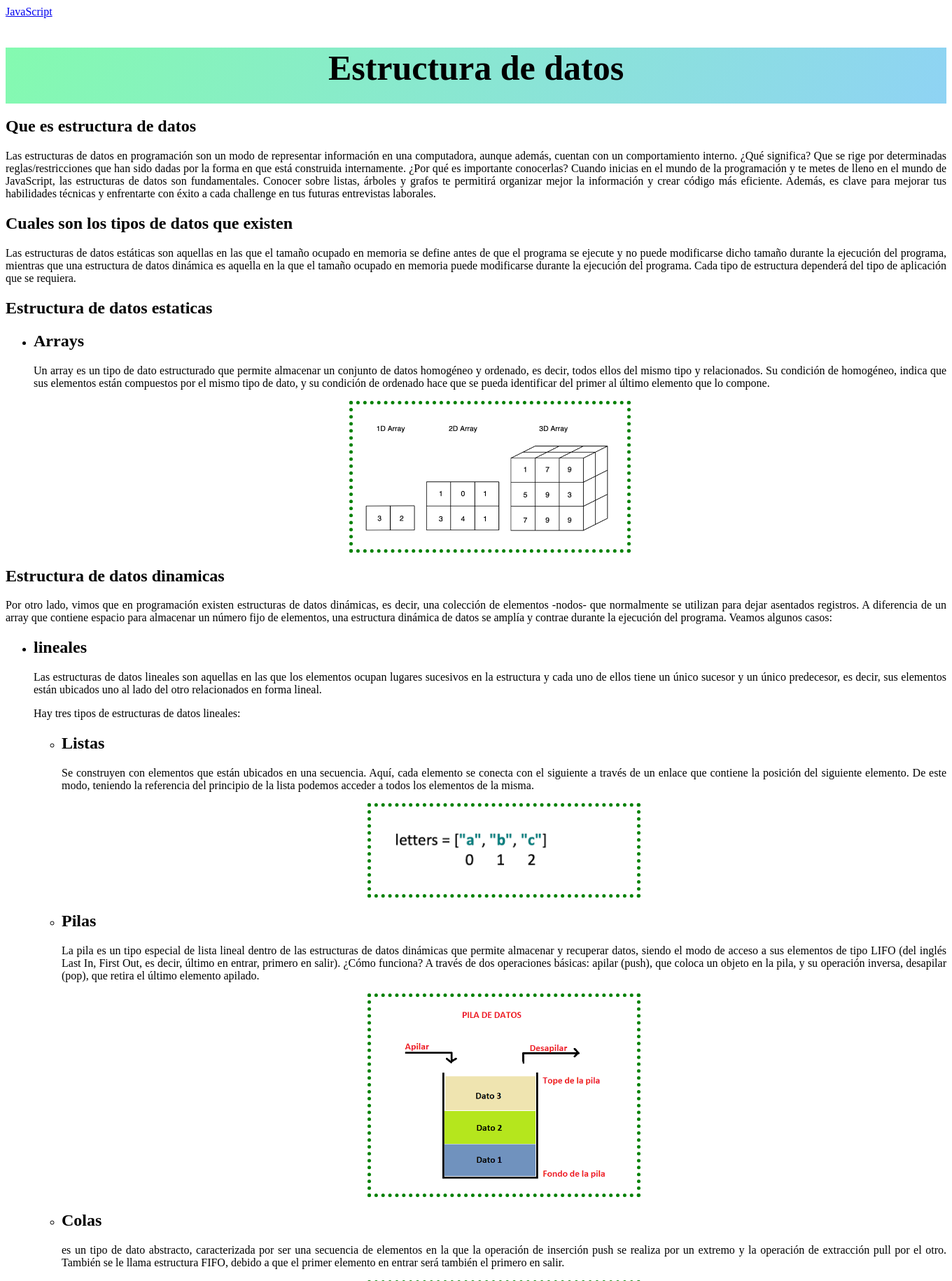
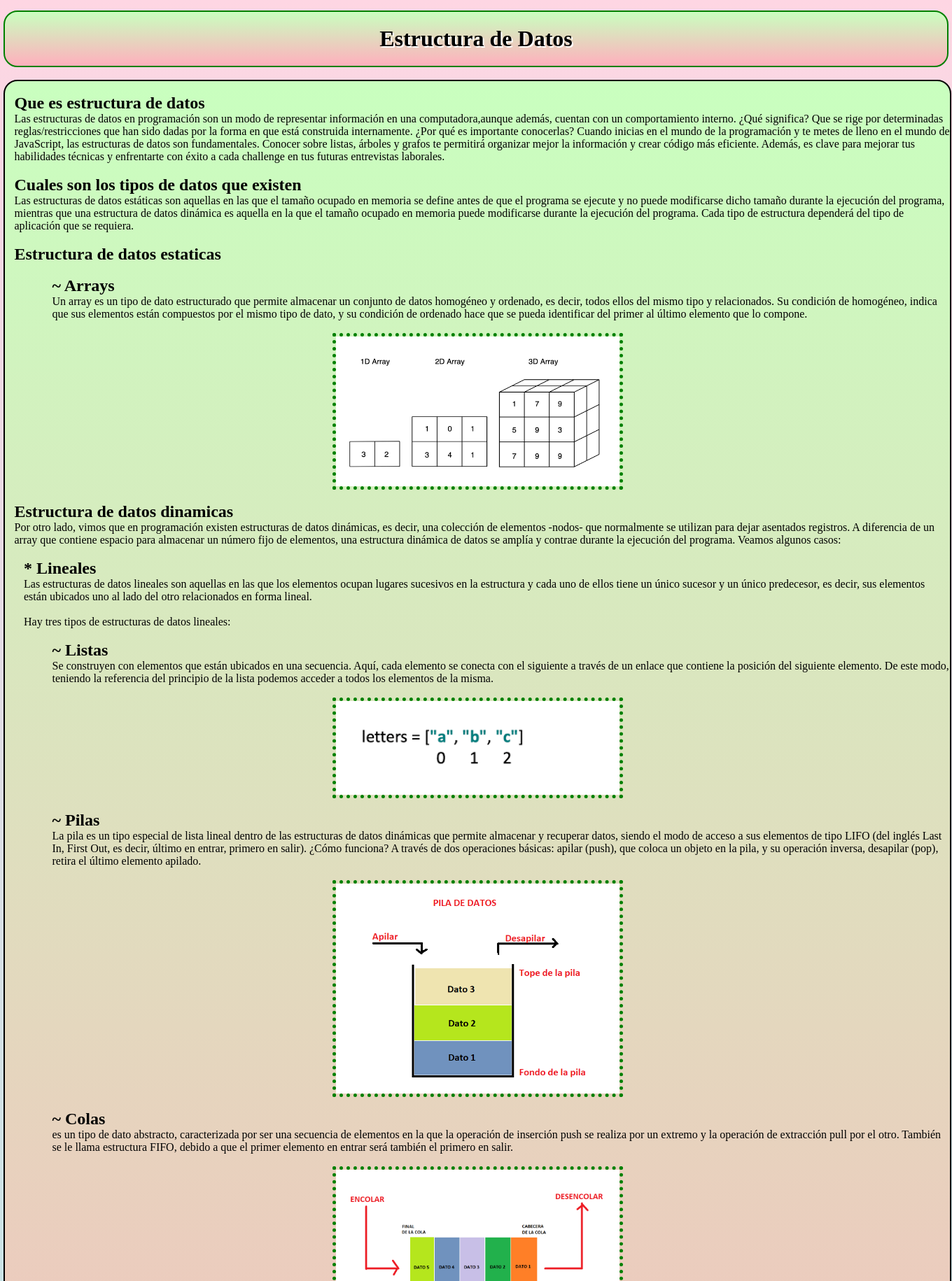
Before and after one commit to jhoncortesva/Estructura-de-datos, a PHP site: page / in a window 1360 px wide. Shown: the top 1831 px of the page at 70% size. Run offline with PHP 8.4, Linux system fonts and the light colour scheme.

Commit message:
se modifico el index y el css

```diff
--- a/css.css
+++ b/css.css
@@ -1,36 +1,89 @@
-.menu{
-    margin: auto;
-    background-image: linear-gradient(120deg, #84fab0 0%, #8fd3f4 100%);
-    height: 80px;
+*{
+    margin: 0;
+    padding: 0;
+
+}
+
+body{
+    background-image: linear-gradient(to top, #a8edea 0%, #fed6e3 100%);
+
 }
 
 h1{
-    font-size: 50px;
+    font: bold 14 px verdana, geneva, sans-serif;
+    text-align: center;
+    text-shadow: 2px 2px white;
+}
+
+h2{
+    font: bold 14 px verdana, geneva, sans-serif;
+    text-align: left;
+}
+
+#contenedor{
+    width: 1350px;
+    margin: 15px auto;
+    text-align: left;
+}
+
+header{
+    background-image: linear-gradient(to top, #d5dee7 0%, #ffafbd 0%, #c9ffbf 100%);
+    border: 2px solid green;
+    padding: 20px;
+    border-radius: 20px;
 
 }
 
 section{
+    text-align: justify ;
+    width: 1350px;
+    height: 2700px;
+    background-image: linear-gradient(to top, #d5dee7 0%, #ffafbd 0%, #c9ffbf 100%);
+    border-radius: 20px;
+    border: 2px solid black;
+}
+
+
+
+.ali{
+    text-align: justify;
+    text-indent: 2%;
+}
+
+.al{
+    text-indent: 5%;
     text-align: justify;
 }
 
+.all{
+    text-indent: 2%;
+}
+
+.tex{
+    text-indent: 5%;
+}
+
+.x{
+    text-indent: 1%;
+}
+
 img{
-
     border: 5px dotted green;
     text-align: center;
     margin: auto;
-
-}
-
-.center {
     display: block;
     margin-left: auto;
     margin-right: auto;
     width: 30%;
 }
 
-footer{
-    margin: auto;
-    background-image: linear-gradient(to top, #c79081 0%, #dfa579 100%);
-    border-radius: 10px;
-    height: 110px;
+aside{
+    background-image: linear-gradient(to right, #ff8177 0%, #ff867a 0%, #ff8c7f 21%, #f99185 52%, #cf556c 78%, #b12a5b 100%);
+    float: right;
+    width: 120px;
+    height: 150px;
+    margin: 20px;
+    padding: 20px;
+    border-radius: 20px;
+    border: 2px solid black;
 }
--- a/index.html
+++ b/index.html
@@ -9,169 +9,172 @@
   <title>Definiciones y ejemplos</title>
 </head>
 
-<body>
+<div id="contenedor">
+  <body>
 
-  <nav class="menus">
-    <div class="menuu">
-          <a href="js.html">JavaScript</a>
+  <header>
+        <h1>
+          Estructura de Datos
+        </h1>
+  </header>
 
-    </div>
-
-
-  </nav>
-  <header>
-    <nav class="container">
-      <div class="menu">
-        <h1>
-          <center>Estructura de datos</center>
-        </h1>
-      </div>
-    </nav>
-  </header>
-  <main>
-    <section>
-      <div class="info">
-        <h2 class="ED">Que es estructura de datos</h2>
-        <p>Las estructuras de datos en programación son un modo de representar información en una computadora,
-          aunque además,
-          cuentan con un comportamiento interno. ¿Qué significa? Que se rige por determinadas
-          reglas/restricciones que han
+  </br>
+  <section>
+    </br>
+        <h2 class="x">Que es estructura de datos</h2>
+        <p class="x">Las estructuras de datos en programación son un modo de representar información en una computadora,aunque además,
+          cuentan con un comportamiento interno. ¿Qué significa? Que se rige por determinadas </p>
+          <p class="x">reglas/restricciones que han
           sido dadas por la forma en que está construida internamente.
-
           ¿Por qué es importante conocerlas? Cuando inicias en el mundo de la programación y te metes de lleno
-          en el mundo de
-          JavaScript, las estructuras de datos son fundamentales. Conocer sobre listas, árboles y grafos te
+          en el mundo de</p>
+          <p class="x">JavaScript, las estructuras de datos son fundamentales. Conocer sobre listas, árboles y grafos te
           permitirá
-          organizar mejor la información y crear código más eficiente. Además, es clave para mejorar tus
-          habilidades técnicas
+          organizar mejor la información y crear código más eficiente. Además, es clave para mejorar tus </p>
+          <p class="x">habilidades técnicas
           y enfrentarte con éxito a cada challenge en tus futuras entrevistas laborales.</p>
-      </div>
-      <div class="datos">
-        <h2 class="tipo">Cuales son los tipos de datos que existen</h2>
-        <p>Las estructuras de datos estáticas son aquellas en las que el tamaño ocupado en memoria se define
+        </br>
+        <h2 class="x">Cuales son los tipos de datos que existen</h2>
+        <p class="x">Las estructuras de datos estáticas son aquellas en las que el tamaño ocupado en memoria se define
           antes de que el
-          programa se ejecute y no puede modificarse dicho tamaño durante la ejecución del programa, mientras
+          programa se ejecute y no puede modificarse dicho tamaño durante la ejecución del programa, </p> <p class="x"> mientras
           que una estructura
           de datos dinámica es aquella en la que el tamaño ocupado en memoria puede modificarse durante la
           ejecución del programa.
-          Cada tipo de estructura dependerá del tipo de aplicación que se requiera.</p>
-      </div>
-      <div class="base">
-        <h2 class="inf">Estructura de datos estaticas</h2>
-        <ul>
-          <li>
-            <h2 class="arreglos">Arrays</h2>
-          </li>
-          <p>Un array es un tipo de dato estructurado que permite almacenar un conjunto de datos homogéneo y
-            ordenado, es
-            decir, todos ellos del mismo tipo y relacionados. Su condición de homogéneo, indica que sus
-            elementos están
-            compuestos por el mismo tipo de dato, y su condición de ordenado hace que se pueda identificar
-            del primer al
-            último elemento que lo compone.
+          Cada tipo de estructura dependerá del tipo de</p> <p class="x"> aplicación que se requiera.</p>
+        </br>
+        <h2 class="x">Estructura de datos estaticas</h2>
+      </br>
+
+
+          <h2 class="tex"> ~ Arrays</h2>
+
+          <p class="al">Un array es un tipo de dato estructurado que permite almacenar un conjunto de datos homogéneo y
+            ordenado, es decir, todos ellos del mismo tipo y relacionados. Su condición de homogéneo, indica </p> <p class="al"> que sus
+            elementos están compuestos por el mismo tipo de dato, y su condición de ordenado hace que se pueda identificar
+            del primer al último elemento que lo compone.
           </p>
+        </br>
           <img src="img/array.png" class="center">
-        </ul>
-      </div>
-      <div class="dinamic">
-        <h2 class="dina">Estructura de datos dinamicas</h2>
-        <p>Por otro lado, vimos que en programación existen estructuras de datos dinámicas, es decir, una
+
+      </br>
+        <h2 class="x">Estructura de datos dinamicas</h2>
+        <p class="x">Por otro lado, vimos que en programación existen estructuras de datos dinámicas, es decir, una
           colección de
-          elementos -nodos- que normalmente se utilizan para dejar asentados registros. A diferencia de un
-          array que
+          elementos -nodos- que normalmente se utilizan para dejar asentados registros. A diferencia de un</p>
+          <p class="x">array que
           contiene espacio para almacenar un número fijo de elementos, una estructura dinámica de datos se
           amplía y
           contrae durante la ejecución del programa. Veamos algunos casos:
         </p>
-        <ul>
-          <li>
-            <h2 class="lineales">lineales</h2>
-            <p>Las estructuras de datos lineales son aquellas en las que los elementos ocupan lugares
+      </br>
+
+
+            <h2 class="all"> * Lineales</h2>
+            <p class="ali">Las estructuras de datos lineales son aquellas en las que los elementos ocupan lugares
               sucesivos en la
               estructura y cada uno de ellos tiene un único sucesor y un único predecesor, es decir, sus
-              elementos
-              están ubicados uno al lado del otro relacionados en forma lineal.
+              elementos </p> <p class="ali"> están ubicados uno al lado del otro relacionados en forma lineal.
             </p>
-            <p>
+          </br>
+            <p class="ali">
               Hay tres tipos de estructuras de datos lineales:
             </p>
-            <ul>
-              <li>
-                <h2 class="list">Listas</h2>
-                <p>
+          </br>
+
+
+                <h2 class="tex"> ~ Listas</h2>
+                <p class="al">
                   Se construyen con elementos que están ubicados en una secuencia. Aquí, cada elemento
                   se conecta con el siguiente a través de un enlace que contiene la posición del
-                  siguiente elemento. De este modo, teniendo la referencia del principio de la lista
+                  siguiente elemento. De este modo, </p> <p class="al"> teniendo la referencia del principio de la lista
                   podemos acceder a todos los elementos de la misma.
                 </p>
+              </br>
                 <img src="img/listass.png" class="center">
-              </li>
-              <li>
-                <h2 class="pila">Pilas</h2>
-                <p>
+
+            </br>
+
+                <h2 class="tex"> ~ Pilas</h2>
+                <p class="al">
                   La pila es un tipo especial de lista lineal dentro de las estructuras de datos
                   dinámicas que permite almacenar y recuperar datos, siendo el modo de acceso a sus
-                  elementos de tipo LIFO (del inglés Last In, First Out, es decir, último en entrar,
+                  elementos de tipo LIFO (del inglés Last </p> <P class="al"> In, First Out, es decir, último en entrar,
                   primero en salir). ¿Cómo funciona? A través de dos operaciones básicas: apilar
                   (push), que coloca un objeto en la pila, y su operación inversa, desapilar (pop),
-                  que retira el último elemento apilado.
+                  </P> <p class="al"> retira el último elemento apilado.
                 </p>
+              </br>
                 <img src="img/pilas.png" class="center">
-              </li>
-              <li>
-                <h2 class="colas">Colas</h2>
-                <p>
+
+            </br>
+
+                <h2 class="tex"> ~ Colas</h2>
+                <p class="al">
                   es un tipo de dato abstracto, caracterizada por ser una secuencia de elementos en la
                   que la operación de inserción push se realiza por un extremo y la operación de
-                  extracción pull por el otro. También se le llama estructura FIFO, debido a que el
+                  extracción pull por el otro. También </p> <P class="al"> se le llama estructura FIFO, debido a que el
                   primer elemento en entrar será también el primero en salir.
                 </p>
+              </br>
                 <img src="img/cola.png" class="center">
-              </li>
-            </ul>
 
-          </li>
-          <li>
-            <h2 class="no">No lineales</h2>
-            <p>Las estructuras de datos no lineales, también llamadas multienlazadas, son aquellas en las
+
+          </br>
+
+        </br>
+
+            <h2 class="all"> * No lineales</h2>
+            <p class="ali">Las estructuras de datos no lineales, también llamadas multienlazadas, son aquellas en las
               que cada elemento puede estar enlazado a cualquier otro componente. Es decir, cada elemento
-              puede tener varios sucesores o varios predecesores.
+              puede tener varios </p> <p class="ali"> sucesores o varios predecesores.
             </p>
-            <p>
+          </br>
+            <p class="ali">
               Existen dos tipos:
             </p>
-            <ul>
-              <li>
-                <h2 class="arbol">Arboles</h2>
-                <p>
+          </br>
+
+
+                <h2 class="tex"> ~ Arboles</h2>
+                <p class="al">
                   los árboles consisten en una estructura no lineal que se utiliza para representar
                   datos con una relación jerárquica en la que cada elemento tiene un único antecesor y
-                  puede tener varios sucesores.
-
-                  Los mismos se encuentran clasificados en: árbol general, un árbol donde cada
+                  puede tener varios sucesores.</p> <p class="al"> Los mismos se encuentran clasificados en: árbol general, un árbol donde cada
                   elemento puede tener un número ilimitado de sub árboles y árboles binarios, que son
-                  una estructura de datos homogénea, dinámica y no lineal en donde a cada elemento le
+                  una estructura de datos homogénea, </p> <p class="al"> dinámica y no lineal en donde a cada elemento le
                   pueden seguir como máximo dos nodos.
                 </p>
+              </br>
                 <img src="img/tree.png" class="center">
-              </li>
-              <li>
-                <h2 class="graf">Grafos</h2>
-                <p>
+
+            </br>
+
+                <h2 class="tex"> ~ Grafos</h2>
+                <p class="al">
                   Se trata de una estructura matemática formada por un conjunto de puntos —una
                   estructura de datos— y un conjunto de líneas, cada una de las cuales une un punto a
-                  otro. Los puntos se llaman nodos o vértices del grafo y las líneas se llaman aristas
+                  otro. Los puntos se llaman nodos o </p> <p class="al">vértices del grafo y las líneas se llaman aristas
                   o arcos.
                 </p>
+              </br>
                 <img src="img/grafoss.png" class="center">
-              </li>
-            </ul>
-          </li>
-        </ul>
-      </div>
-    </section>
-  </main>
+  </section>
 
+  <aside>
+    <ul>
+    </br>
+      <li><a href="js.html">JavaScript</a></li>
+    </br>
+      <li><a href="#">C++</a></li>
+    </br>
+      <li><a href="#">php</a></li>
+    </br>
+      <li><a href="#">C#</a></li>
+    </br>
+    </ul>
+  </br>
+  </aside>
+</div>
 </body>
-
 </html>
```
